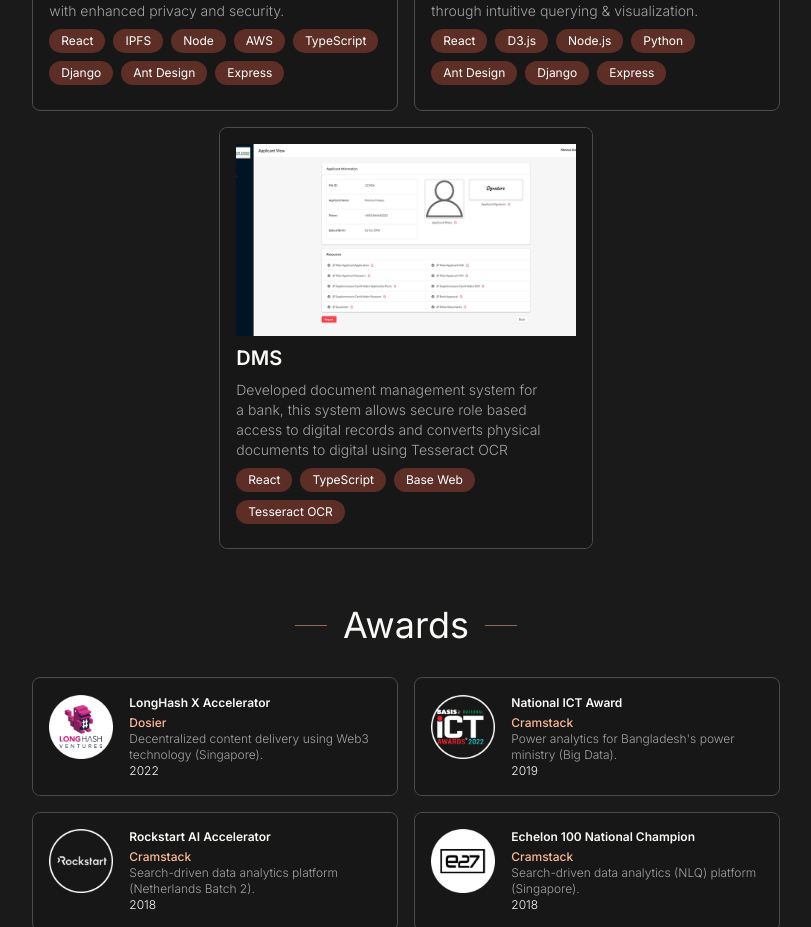
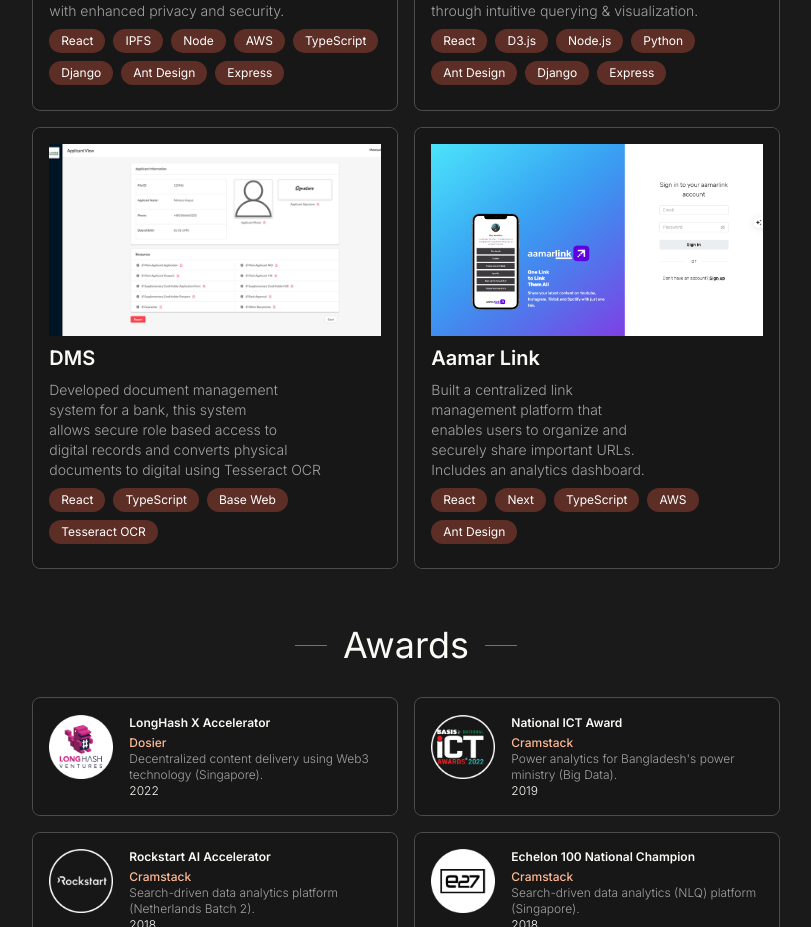
Before and after one commit to mones-cse/mones-cse.github.io, a Next.js app: page / in a window 1280 px wide. Shown: the part 3760-4687 px from the top of the page, without its empty margins (234-1045 px from the left). Built offline with nearby package versions, Linux system fonts and the light colour scheme.

Commit message:
adding links to award and projects

```diff
--- a/components/Awards.tsx
+++ b/components/Awards.tsx
@@ -1,3 +1,4 @@
+"use client";
 import Image from "next/image";
 import React from "react";
 import { portfolioData } from "@/data/portfolioData";
@@ -7,17 +8,22 @@
 
 import GlowingCard from "./ui/GlowingCard";
 
+interface AwardCardProps extends Award {
+  onClick?: () => void;
+}
 // AwardCard Component - Handles the content structure
-const AwardCard: React.FC<Award> = ({
+const AwardCard: React.FC<AwardCardProps> = ({
   title,
   description,
   logo,
   organization,
   year,
+  link,
+  onClick,
 }) => {
   return (
-    <GlowingCard>
-      <div className="flex items-start gap-4 w-full">
+    <GlowingCard onClick={onClick}>
+      <div className="flex items-start gap-4 w-full ">
         {logo && (
           <Image src={logo} alt={`${title} logo`} width={64} height={64} />
         )}
@@ -41,9 +47,17 @@
 // Cards Grid Component
 const CardsGrid: React.FC<{ awards: Award[] }> = ({ awards }) => {
   return (
-    <div className="grid grid-cols-1 md:grid-cols-2 lg:grid-cols-2 gap-4 w-full">
+    <div className="grid grid-cols-1 md:grid-cols-2 lg:grid-cols-2 gap-4 w-full ">
       {awards.map((award, index) => (
-        <AwardCard key={index} {...award} />
+        <AwardCard
+          key={index}
+          {...award}
+          onClick={() => {
+            if ("link" in award && award.link) {
+              window.open(award.link, "_blank");
+            }
+          }}
+        />
       ))}
     </div>
   );
--- a/components/Projects.tsx
+++ b/components/Projects.tsx
@@ -1,3 +1,4 @@
+"use client";
 import GlowingCard from "./ui/GlowingCard";
 import portfolioData from "../data/portfolioData.json";
 import CustomSection from "./ui/CustomSection";
@@ -20,7 +21,11 @@
   image: string;
 }) => (
   <div className="hover:scale-[101%] transition-all duration-300 h-full ">
-    <GlowingCard>
+    <GlowingCard
+      onClick={() => {
+        window.open(link, "_blank");
+      }}
+    >
       <div className="flex flex-col h-full">
         <div className="w-full h-48 relative overflow-hidden bg-white/10">
           <Image
--- a/components/ui/GlowingCard.tsx
+++ b/components/ui/GlowingCard.tsx
@@ -8,6 +8,7 @@
   glowColor?: string;
   bgColor?: string;
   borderColor?: string;
+  onClick?: () => void;
 }
 
 const GlowingCard: React.FC<GlowingCardProps> = ({
@@ -17,9 +18,10 @@
   glowColor = "rgba(255,255,255,0.4)",
   bgColor = "rgb(23,23,23)",
   borderColor = "rgb(75,75,75)",
+  onClick,
 }) => {
   const cardRef = useRef<HTMLDivElement>(null);
-
+  console.log("onClick", onClick);
   // Intensity configuration based on prop
   const intensityConfig = {
     low: { outer: "600px", inner: "800px", opacity: "0.05" },
@@ -75,6 +77,7 @@
         } as React.CSSProperties
       }
       onMouseMove={handleMouseMove}
+      onClick={onClick}
     >
       <div
         className={`
--- a/data/portfolioData.json
+++ b/data/portfolioData.json
@@ -55,42 +55,48 @@
       "organization": "Dosier",
       "description": "Decentralized content delivery using Web3 technology (Singapore).",
       "year": "2022",
-      "logo": "/awards/logo-long-hash.png"
+      "logo": "/awards/logo-long-hash.png",
+      "link": "https://www.longhash.vc/accelerator"
     },
     {
       "title": "National ICT Award",
       "organization": "Cramstack",
       "description": "Power analytics for Bangladesh's power ministry (Big Data).",
       "year": "2019",
-      "logo": "/awards/logo-ict.png"
+      "logo": "/awards/logo-ict.png",
+      "link": "https://bnia.basis.org.bd/win/winner-2019"
     },
     {
       "title": "Rockstart AI Accelerator",
       "organization": "Cramstack",
       "description": "Search-driven data analytics platform (Netherlands Batch 2).",
       "year": "2018",
-      "logo": "/awards/logo-rock-start.png"
+      "logo": "/awards/logo-rock-start.png",
+      "link": "https://innovationorigins.com/en/meet-the-second-batch-of-startups-from-europes-first-ai-accelerator-in-den-bosch/"
     },
     {
       "title": "Echelon 100 National Champion",
       "organization": "Cramstack",
       "description": "Search-driven data analytics (NLQ) platform (Singapore).",
       "year": "2018",
-      "logo": "/awards/logo-e27.png"
+      "logo": "/awards/logo-e27.png",
+      "link": "https://www.daily-sun.com/post/302314/Bangladesh-to-participate-in-Echelon-Asia-"
     },
     {
       "title": "Microsoft Imagine Cup 2015",
       "organization": "Karigor",
       "description": "National Champion for creating 'Smoking Bad' (3D side-scroller).",
       "year": "2015",
-      "logo": "/awards/logo-imagine-cup.png"
+      "logo": "/awards/logo-imagine-cup.png",
+      "link": "https://imaginecup.microsoft.com/en-us/Team/cd26a37f-4909-40ac-8b57-455525e4b1a8"
     },
     {
       "title": "Microsoft Imagine Cup 2014",
       "organization": "Karigor",
       "description": "National Champion for creating '!Prince Charming' (3D FPS game).",
       "year": "2014",
-      "logo": "/awards/logo-imagine-cup.png"
+      "logo": "/awards/logo-imagine-cup.png",
+      "link": "https://www.prothomalo.com/technology/%E0%A6%AC%E0%A6%BF%E0%A6%9C%E0%A7%9F%E0%A7%80-%E0%A6%A4%E0%A6%BF%E0%A6%A8-%E0%A6%AA%E0%A7%8D%E0%A6%B0%E0%A6%95%E0%A6%B2%E0%A7%8D%E0%A6%AA%E0%A7%87%E0%A6%B0-%E0%A6%95%E0%A6%A5%E0%A6%BE"
     }
   ],
   "projects": [
@@ -122,15 +128,23 @@
         "Django",
         "Express"
       ],
-      "link": "https://example.com/project3",
+      "link": "#",
       "image": "/cramstack-bg.png"
     },
     {
       "title": "DMS",
       "description": "Developed document management system for a bank, this system allows secure role based access to digital records and converts physical documents to digital using Tesseract OCR",
       "technologies": ["React", "TypeScript", "Base Web", "Tesseract OCR"],
-      "link": "#",
+      "link": "https://youtu.be/luJ0k6Fbkug?si=U9klR9ZqFC_yUEVa",
       "image": "/dms-bg.png"
+    },
+    {
+      "title": "Aamar Link",
+      "description": "Built a centralized link management platform that enables users to organize and securely share important URLs. Includes an analytics dashboard.",
+
+      "technologies": ["React", "Next", "TypeScript", "AWS", "Ant Design"],
+      "link": "https://youtu.be/HHq1SpwyPMM?si=-Cj_AHgmg8gu_L17",
+      "image": "/aamarlink-bg.png"
     }
   ],
   "experience": [
--- a/data/portfolioData.ts
+++ b/data/portfolioData.ts
@@ -29,6 +29,7 @@
     description: string;
     year: string;
     logo: string;
+    link: string;
   }
 
   interface Project {
```
Also changed, not shown: public/aamarlink-bg.png (added), 1 other file (tests, documents, lock files or other folders).
